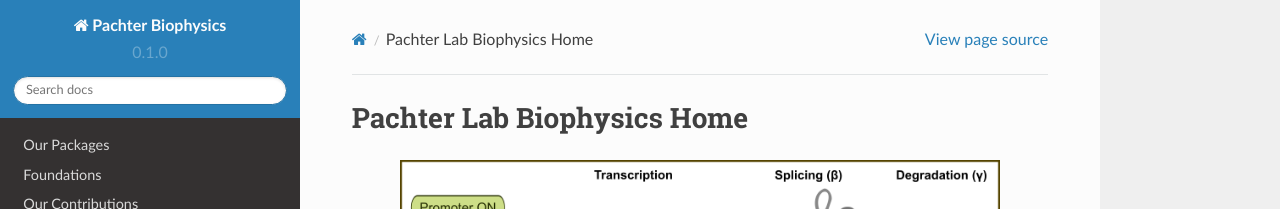
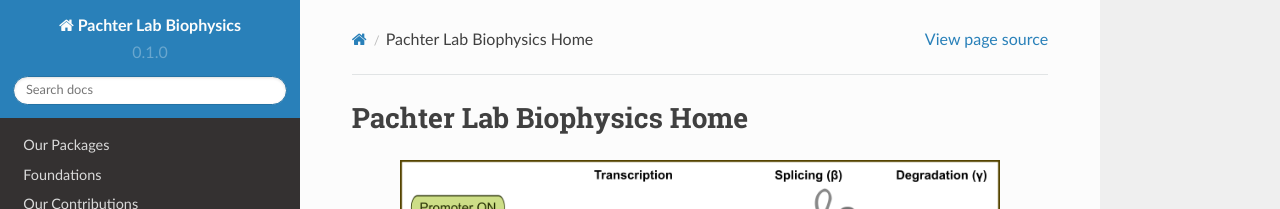
Before and after one commit to pachterlab/biophysics, a Sphinx documentation site: the page built from docs/source/index.rst, in a window 1280 px wide. Shown: the top 209 px of the page. Built offline with Sphinx 7.4.7 and the Read the Docs theme 2.0.0, drawn with Linux system fonts in a browser that asks for light colours.

Commit message:
Update conf.py

```diff
--- a/docs/source/conf.py
+++ b/docs/source/conf.py
@@ -2,7 +2,7 @@
 
 # -- Project information
 
-project = 'Pachter Biophysics'
+project = 'Pachter Lab Biophysics'
 copyright = '2024, Pachter Lab'
 author = 'Pachter Lab Members'
 
```
